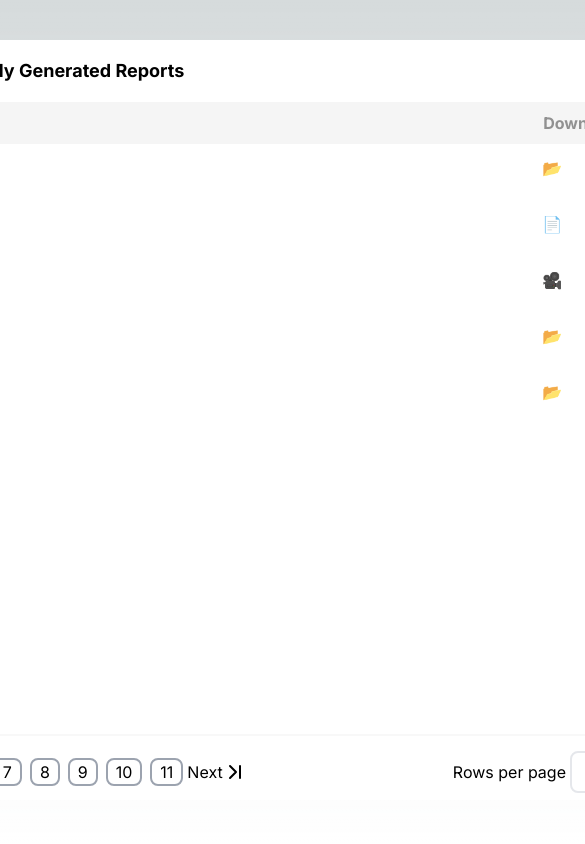
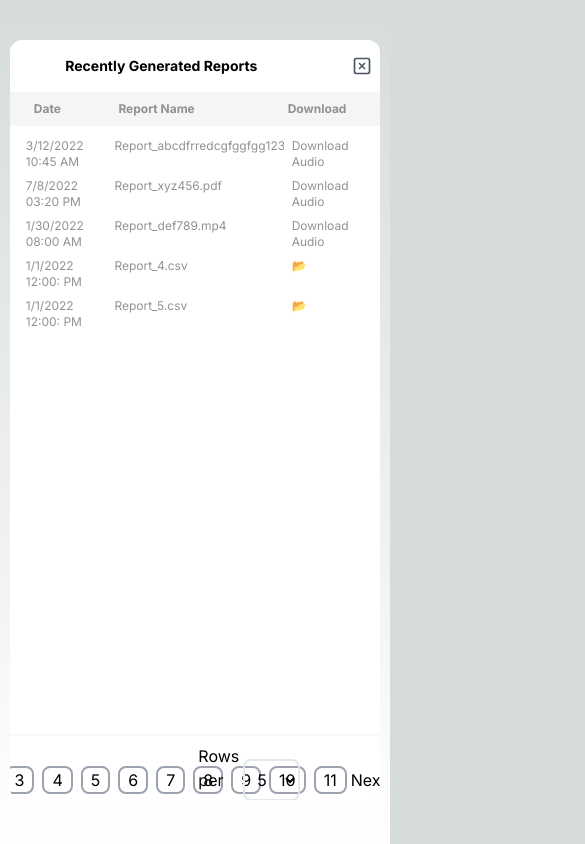
Before and after one commit to kelzzzcodes/monter-frontend-assignment, a Next.js app: page / in a window 390 px wide. Both pictures are taken after a click on the button "Dialogue Box". Shown: the top 844 px of the page, 585 px wide, since content can reach past the window. Built offline with nearby package versions, Linux system fonts and the light colour scheme.

Commit message:
Responsive design for the table section in the dialogue box

```diff
--- a/app/globals.css
+++ b/app/globals.css
@@ -18,12 +18,9 @@
 
 body {
   color: rgb(var(--foreground-rgb));
-  background: linear-gradient(
-      to bottom,
+  background: linear-gradient(to bottom,
       transparent,
-      rgb(var(--background-end-rgb))
-    )
-    rgb(var(--background-start-rgb));
+      rgb(var(--background-end-rgb))) rgb(var(--background-start-rgb));
 }
 
 @layer utilities {
@@ -31,3 +28,8 @@ body {
     text-wrap: balance;
   }
 }
+
+*::-webkit-scrollbar {
+  display: none;
+  /* Hide the scrollbar */
+}
--- a/components/Button.jsx
+++ b/components/Button.jsx
@@ -2,7 +2,7 @@ const Button = ({ children, onCLick }) => {
   return (
     <button
       onClick={onCLick}
-      className="relative rounded-xl p-6 bg-slate-700 hover:border-2 hover:bg-black hover:text-white text-black sm:text-lg font-bold "
+      className="relative rounded-xl p-4 md:p-6 bg-slate-700 hover:border-2 hover:bg-black hover:text-white text-black text-sm md:text-lg font-bold "
     >
       {children}
     </button>
--- a/components/DialogueBox.jsx
+++ b/components/DialogueBox.jsx
@@ -25,37 +25,35 @@ const DialogueBox = ({ onClick }) => {
   }
 
   return (
-    <div className="bg-white min-h-[90%] min-w-[64rem] absolute top-0 mt-10 rounded-xl overflow-hidden ">
+    <div className="bg-white min-h-[90%] w-[95%] absolute top-0 mt-10 rounded-xl overflow-hidden ">
       <div className="flex flex-col items-start w-full h-full">
         <div className="w-full flex flex-col   ">
-          <div className=" p-4 flex items-center">
-            <h2 className=" mx-auto font-bold text-black text-lg">
+          <div className=" px-2 pt-4 md:p-4 flex items-center">
+            <h2 className=" mx-auto font-bold text-black  text-sm  md:text-lg">
               Recently Generated Reports
             </h2>
             <SquareX
               onClick={onClick}
-              width={30}
-              height={30}
-              className="ml-auto text-gray-600 cursor-pointer"
+              className=" w-[20px] h-[20px]  md:w-[30px] md:h-[30px] ml-auto text-gray-600 cursor-pointer"
             />
           </div>
 
-          <table className="flex flex-col">
+          <table className="flex flex-col mt-4 ">
             <div className="bg-[#f5f5f5] text-[#919191] px-4 py-2">
               <tr className="flex justify-between">
                 {dialogueHeading.map((item, index) => (
                   <th
                     key={index}
                     className={`${
-                      index === 1 ? 'w-[70%]' : 'w-[15%]'
-                    } text-left font-bold`}
+                      index === 1 ? 'w-[50%] md:w-[70%] ' : 'w-[25%] md:w-[15%]'
+                    } text-left text-xs  md:text-base px-2`}
                   >
                     {item}
                   </th>
                 ))}
               </tr>
             </div>
-            <tbody className="px-4 py-2">
+            <tbody className="p-2 md:px-4 py-2">
               {dialogueData.length > 0 && (
                 <ul className=" text-[#929292]">
                   {dialogueData
@@ -65,14 +63,15 @@ const DialogueBox = ({ onClick }) => {
                         key={index}
                         className="flex justify-between text-left py-1"
                       >
-                        <div className="w-[15%]">
+                        <div className=" w-[25%] md:w-[15%] text-xs md:text-base px-2">
                           <p>{item.date.year}</p>
                           <span>{item.date.time}</span>
                         </div>
-                        <div className="w-[70%]">
-                          <p>{item.reportName}</p>
+                        <div className="flex w-[50%] md:w-[70%] text-xs md:text-base  overflow-x-scroll px-2">
+                          <p className="">{item.reportName}</p>
                         </div>
-                        <div className="w-[15%]">
+                        <div className="w-[25%] md:w-[15%] text-xs md:text-base px-2">
+
                           <p>{item.download}</p>
                         </div>
                       </li>
@@ -82,7 +81,7 @@ const DialogueBox = ({ onClick }) => {
             </tbody>
           </table>
         </div>
-        <div className=" w-full absolute bottom-0 border-t-2 border-[#f8f8f8] pt-2">
+      <div className=" w-full absolute bottom-0 border-t-2 border-[#f8f8f8] pt-2">
           {dialogueData.length > 0 && (
             <div className="w-full grid grid-cols-2 gap-2 h-14 items-center justify-center px-20">
               <div className=" text-black flex items-center justify-center">
--- a/constant.js
+++ b/constant.js
@@ -2,31 +2,38 @@ export const dialogueHeading = ['Date', 'Report Name', 'Download']
 
 export const dialogueData = [
   {
-    date: { year: '3/12/2022', time: '10:45:00 AM' },
-    reportName: 'Report_abc123.csv',
+    date: { year: '3/12/2022', time: '10:45 AM' },
+    reportName: 'Report_abcdfrredcgfggfgg123.csv',
     download: '📂',
   },
   {
-    date: { year: '7/8/2022', time: '03:20:00 PM' },
+    date: { year: '7/8/2022', time: '03:20 PM' },
     reportName: 'Report_xyz456.pdf',
-    download: '📄',
+    download: '📂',
   },
   {
-    date: { year: '1/30/2022', time: '08:00:00 AM' },
+    date: { year: '1/30/2022', time: '08:00 AM' },
     reportName: 'Report_def789.mp4',
-    download: '🎥',
+    download: '📂',
   },
 ]
 
-// Adding more data objects to reach a total of 20
+// Replace the "download" label with the download link for audio.mp3
+dialogueData.forEach((item) => {
+  if (item.download === '📂') {
+    item.download = (
+      <a href="/assets/audio.mp3" download>
+        Download Audio
+      </a>
+    )
+  }
+})
+
+// Adding more data objects to reach a total of 50
 for (let i = 3; i <= 50; i++) {
   dialogueData.push({
-    date: { year: '1/1/2022', time: '12:00:00 PM' },
+    date: { year: '1/1/2022', time: '12:00: PM' },
     reportName: `Report_${i + 1}.csv`,
     download: '📂',
   })
 }
-
-// console.log( dialogueData)
-let myVariable = dialogueData
-console.log(typeof myVariable)
```
Also changed, not shown: 1 other file (tests, documents, lock files or other folders).
